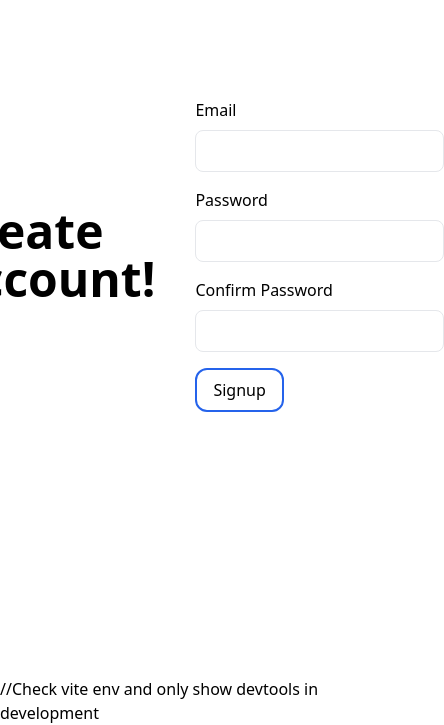
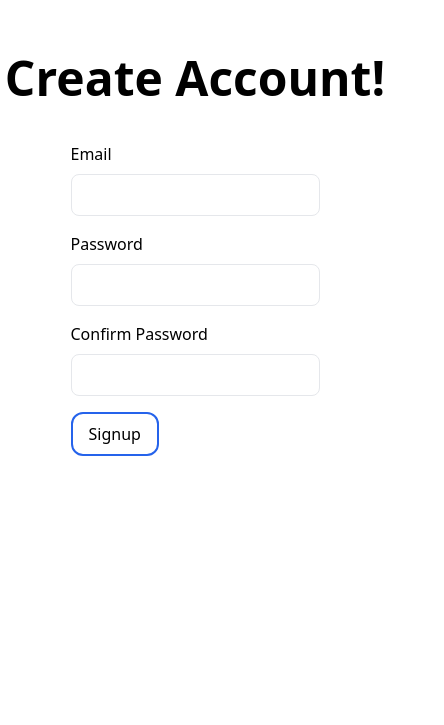
Before and after one commit to ifty64bit/keep-notes, a React (Vite) app: page /signup in a window 390 px wide. Shown: the part 167-892 px from the top of the page, 444 px wide, since content can reach past the window. After the commit the page ends 844 px from the top, so only its background shows below. Built offline with nearby package versions, Linux system fonts and the light colour scheme.

Commit message:
fixed comment and signup layout

```diff
--- a/index.html
+++ b/index.html
@@ -4,7 +4,7 @@
         <meta charset="UTF-8" />
         <link rel="icon" type="image/svg+xml" href="/vite.svg" />
         <meta name="viewport" content="width=device-width, initial-scale=1.0" />
-        <title>Vite + React + TS</title>
+        <title>Keep Notes</title>
     </head>
     <body>
         <div id="root"></div>
--- a/src/hooks/useFetchNotes.tsx
+++ b/src/hooks/useFetchNotes.tsx
@@ -22,7 +22,7 @@
 
     useEffect(() => {
         fetchNotes();
-    }, []);
+    }, [fetchNotes]);
 
     const invalidate = async () => {
         // Reset state
--- a/src/routes/__root.tsx
+++ b/src/routes/__root.tsx
@@ -8,7 +8,7 @@
         <>
             <Outlet />
             <ToastContainer />
-            //Check vite env and only show devtools in development
+            {/* Check vite env and only show devtools in development */}
             {import.meta.env.DEV && <TanStackRouterDevtools />}
         </>
     ),
--- a/src/routes/_layout-public/signup.lazy.tsx
+++ b/src/routes/_layout-public/signup.lazy.tsx
@@ -35,7 +35,7 @@
     }
 
     return (
-        <section className="flex gap-10 justify-center items-center min-h-screen">
+        <section className="flex flex-col md:flex-row gap-10 justify-center items-center min-h-screen">
             <h3 className="text-5xl font-bold">Create Account!</h3>
             <div>
                 <form
```
